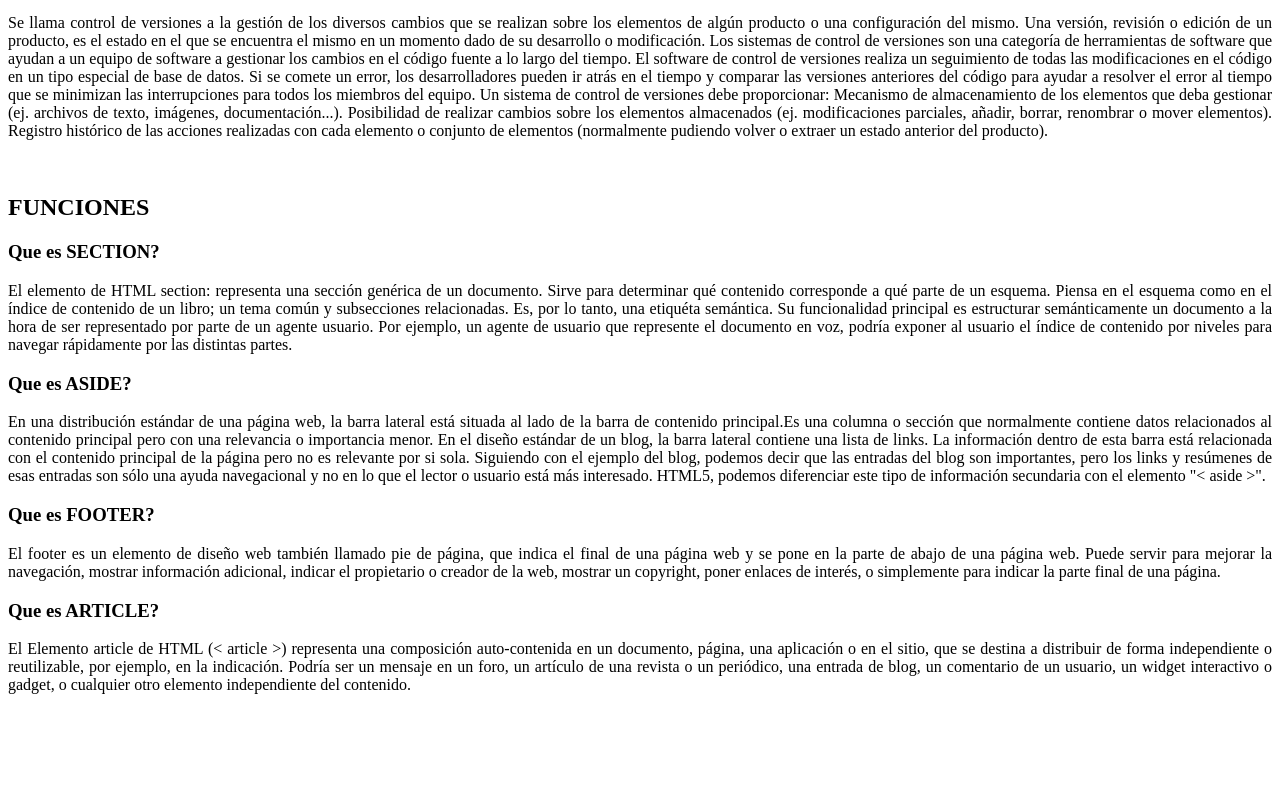
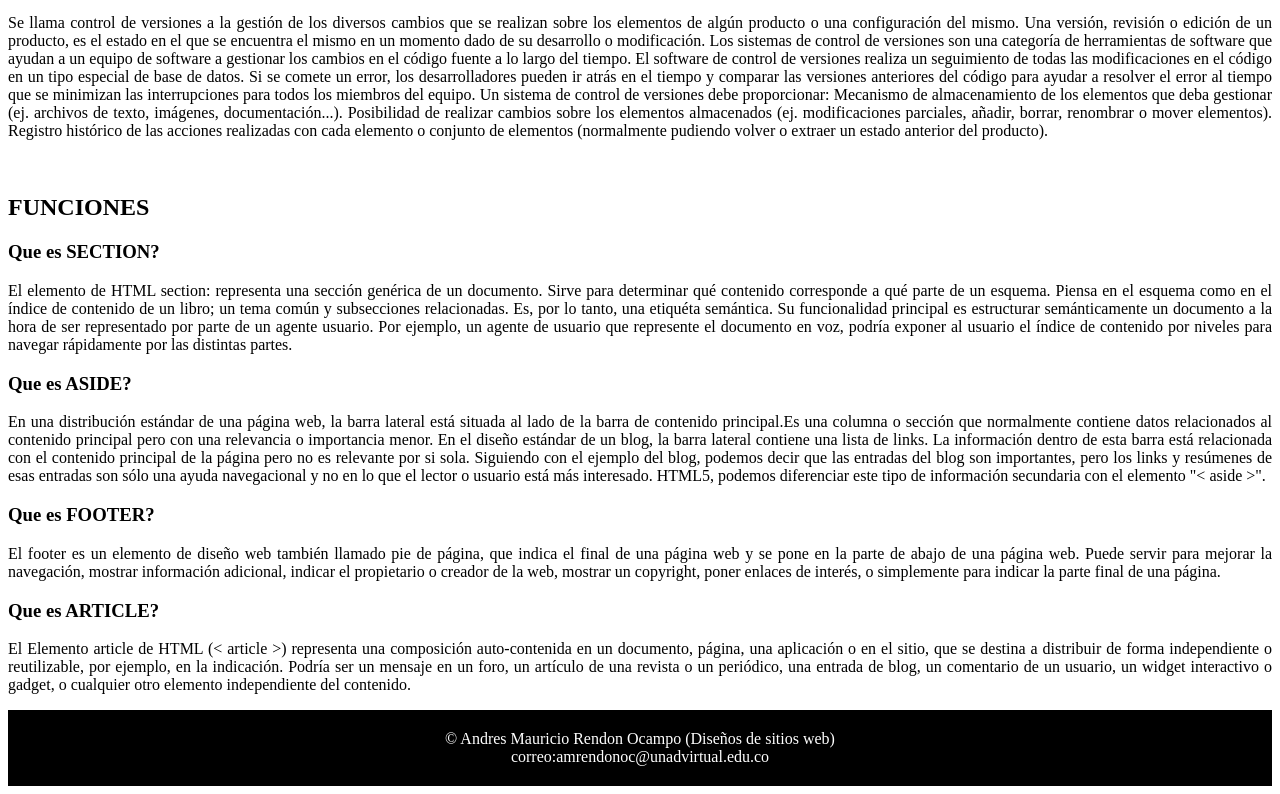
Before and after one commit to amrendonoc/DSW-AndresRendon, a plain HTML site: page Planning.html in a window 1280 px wide. Shown: the part 352-1146 px from the top of the page. Before the commit the page ends 1062 px from the top, so only its background shows below. Drawn offline with Linux system fonts and the light colour scheme.

Commit message:
Update Planning.html

```diff
--- a/Planning.html
+++ b/Planning.html
@@ -100,7 +100,10 @@
 			interactivo o gadget, o cualquier otro elemento independiente del contenido.
         </p>
     </section>
-
+  <footer style="background-color: black;color: white;padding: 20px;text-align: center;">
+  © Andres Mauricio Rendon Ocampo (Diseños de sitios web) <br>
+  correo:amrendonoc@unadvirtual.edu.co
+</footer>
 </body>
 
 </html>
```
